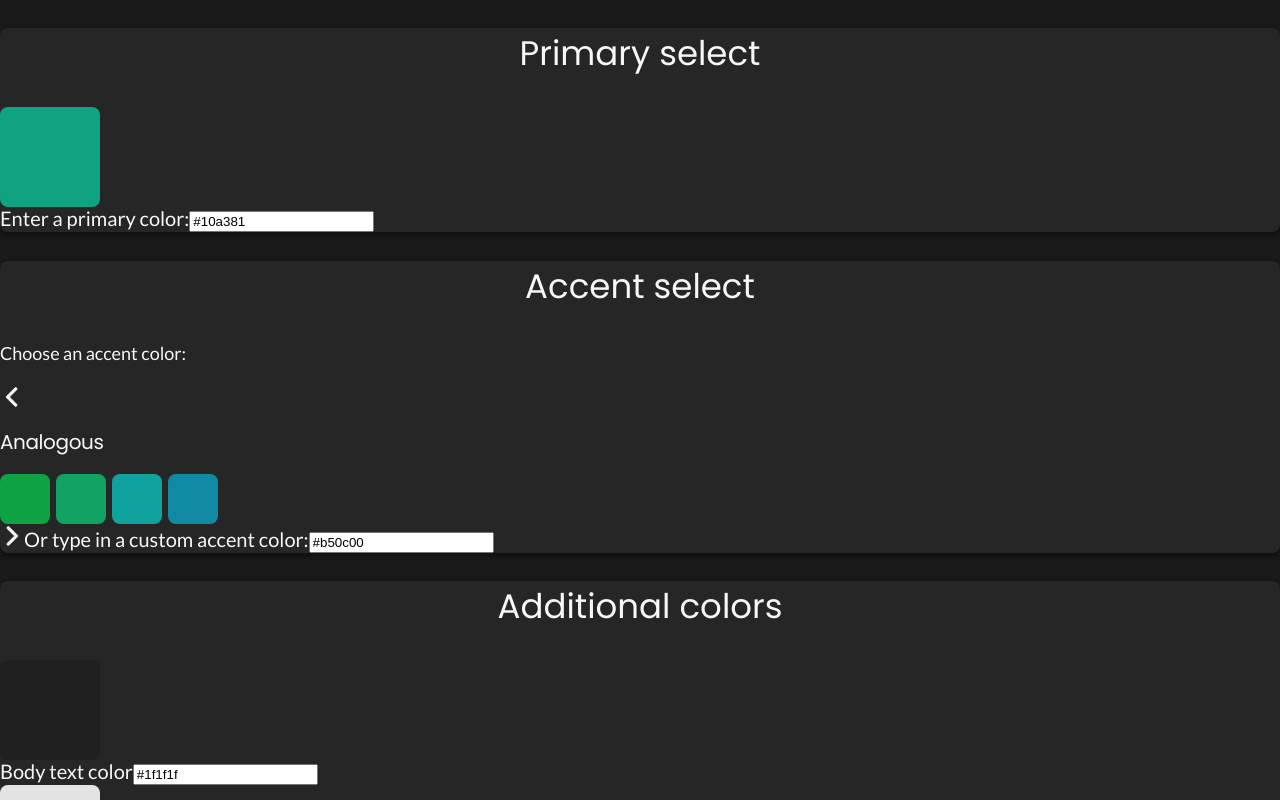
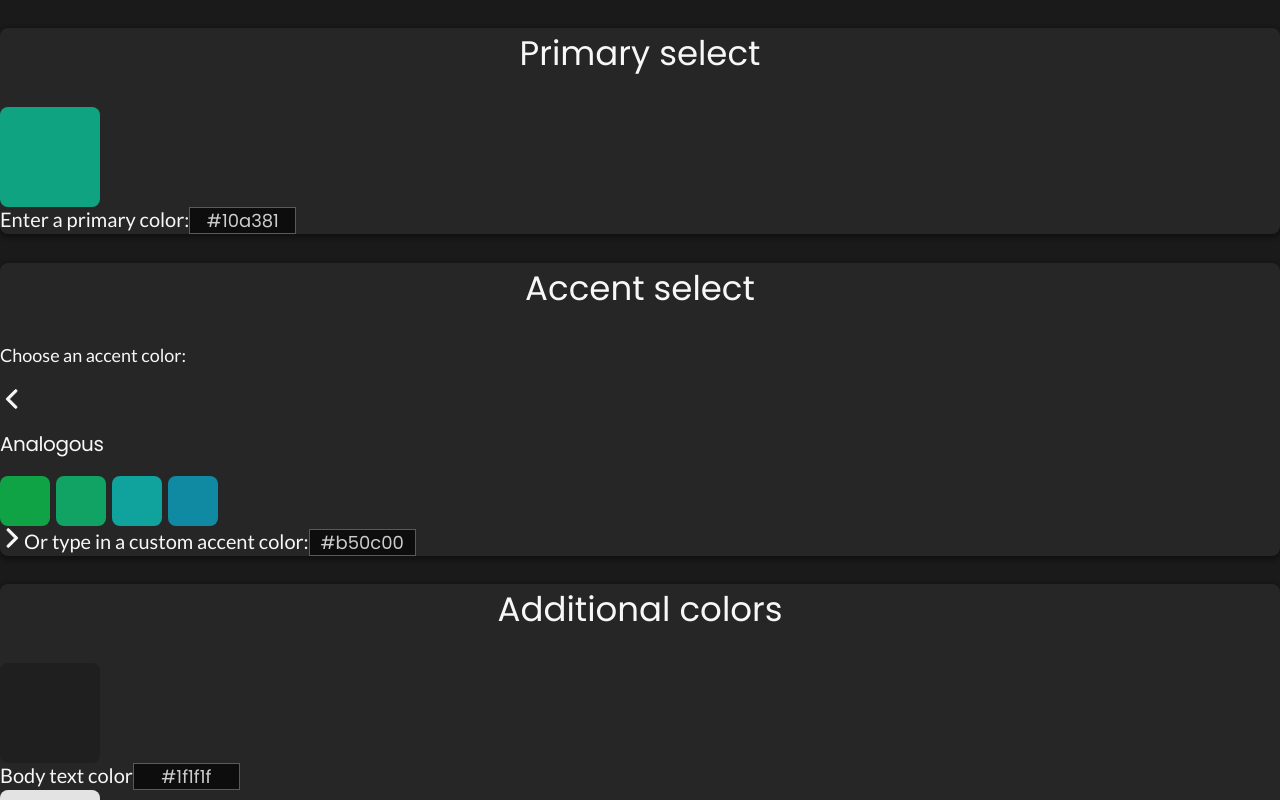
Before and after one commit to cagloria/palette-contrast, a React (Create React App) app: page / in a window 1280 px wide. Shown: the top 800 px of the page. Built offline with nearby package versions, Linux system fonts and the light colour scheme.

Commit message:
Added styles to text fields

```diff
--- a/src/components/ColorInput.js
+++ b/src/components/ColorInput.js
@@ -8,7 +8,7 @@ const Panel = styled.div`
     background-color: ${(props) => props.color};
 `;
 
-function ColorInput({ color, fieldID, fieldLabel, onColorChange }) {
+function ColorInput({ color, fieldLabel, onColorChange }) {
     const [value, setValue] = useState(color);
 
     function handleColorChange(event) {
@@ -19,15 +19,15 @@ function ColorInput({ color, fieldID, fieldLabel, onColorChange }) {
     return (
         <>
             <Panel color={color} />
-            <label htmlFor={fieldID}>{fieldLabel}</label>
+            <label>
+                {fieldLabel}
                 <input
                     className="color-select__input"
                     type="text"
-                name="color-input"
-                id={fieldID}
                     value={value}
                     onChange={handleColorChange}
                 />
+            </label>
         </>
     );
 }
--- a/src/components/accent/AccentText.js
+++ b/src/components/accent/AccentText.js
@@ -10,7 +10,6 @@ function AccentText({ accentText, onAccentTextChange }) {
         <div>
             <ColorInput
                 color={accentText}
-                fieldID="input-accent-text"
                 fieldLabel="Text on an accent background"
                 onColorChange={handleAccentTextChange}
             />
--- a/src/components/body/Background.js
+++ b/src/components/body/Background.js
@@ -10,7 +10,6 @@ function Background({ background, onBackgroundChange }) {
         <div>
             <ColorInput
                 color={background}
-                fieldID="input-background"
                 fieldLabel="Background color"
                 onColorChange={handleBackgroundChange}
             />
--- a/src/components/body/BodyText.js
+++ b/src/components/body/BodyText.js
@@ -10,7 +10,6 @@ function BodyText({ bodyText, onBodyTextChange }) {
         <div>
             <ColorInput
                 color={bodyText}
-                fieldID="input-body-text"
                 fieldLabel="Body text color"
                 onColorChange={handleBodyTextChange}
             />
--- a/src/components/primary/PrimaryText.js
+++ b/src/components/primary/PrimaryText.js
@@ -10,7 +10,6 @@ function PrimaryText({ primaryText, onPrimaryTextChange }) {
         <div>
             <ColorInput
                 color={primaryText}
-                fieldID="input-primary-text"
                 fieldLabel="Text on a primary background"
                 onColorChange={handlePrimaryTextChange}
             />
--- a/src/css/index.css
+++ b/src/css/index.css
@@ -1,16 +1,9 @@
 @import url("https://fonts.googleapis.com/css2?family=Lato&family=Poppins&display=swap");
 body {
+  font-family: "Lato", sans-serif;
   margin: 0;
   color: #f7f7f7;
   background-color: #1a1a1a;
-}
-
-button {
-  cursor: pointer;
-}
-
-body {
-  font-family: "Lato", sans-serif;
 }
 
 h1,
@@ -42,9 +35,27 @@ p {
   line-height: 27px;
 }
 
+button {
+  cursor: pointer;
+}
+
 label {
   font-size: 1.25em;
   line-height: 23px;
+}
+
+input[type="text"] {
+  font-family: "Poppins", sans-serif;
+  font-size: 0.9em;
+  line-height: 1.5em;
+  -webkit-box-sizing: border-box;
+          box-sizing: border-box;
+  width: 107px;
+  height: 27px;
+  text-align: center;
+  color: #cccccc;
+  border: 0.5px solid #5a5a5a;
+  background: #0d0d0d;
 }
 
 .component-panel {
--- a/src/scss/base/_general.scss
+++ b/src/scss/base/_general.scss
@@ -1,9 +1,57 @@
 body {
+    font-family: $font-header;
     margin: 0;
     color: $color-text;
     background-color: $color-main-background;
 }
 
+h1,
+h2,
+h3 {
+    font-family: $font-body;
+    font-weight: normal;
+    font-style: normal;
+}
+
+h1 {
+    font-size: 2.125em;
+}
+
+h2 {
+    font-size: 2.125em;
+    line-height: 51px;
+    text-align: center;
+}
+
+h3 {
+    font-size: 1.75em;
+    line-height: 42px;
+    letter-spacing: -0.02em;
+}
+
+p {
+    font-size: 1.125em;
+    line-height: 27px;
+}
+
 button {
     cursor: pointer;
 }
+
+label {
+    font-size: 1.25em;
+    line-height: 23px;
+}
+
+input[type="text"] {
+    font-family: $font-body;
+    font-size: 0.9em;
+    line-height: 1.5em;
+    box-sizing: border-box;
+    width: 107px;
+    height: 27px;
+    text-align: center;
+    color: $color-field-text;
+    border: 0.5px solid #5a5a5a;
+    background: #0d0d0d;
+}
--- a/src/scss/base/_typography.scss
+++ /dev/null
@@ -1,39 +0,0 @@
-@import url("https://fonts.googleapis.com/css2?family=Lato&family=Poppins&display=swap");
-
-body {
-    font-family: "Lato", sans-serif;
-}
-
-h1,
-h2,
-h3 {
-    font-family: "Poppins", sans-serif;
-    font-weight: normal;
-    font-style: normal;
-}
-
-h1 {
-    font-size: 2.125em;
-}
-
-h2 {
-    font-size: 2.125em;
-    line-height: 51px;
-    text-align: center;
-}
-
-h3 {
-    font-size: 1.75em;
-    line-height: 42px;
-    letter-spacing: -0.02em;
-}
-
-p {
-    font-size: 1.125em;
-    line-height: 27px;
-}
-
-label {
-    font-size: 1.25em;
-    line-height: 23px;
-}
--- a/src/scss/index.scss
+++ b/src/scss/index.scss
@@ -1,10 +1,14 @@
+@import url("https://fonts.googleapis.com/css2?family=Lato&family=Poppins&display=swap");
+
 // Variables
 $color-text: #f7f7f7;
+$color-field-text: #cccccc;
 $color-main-background: #1a1a1a;
+$font-header: "Lato", sans-serif;
+$font-body: "Poppins", sans-serif;
 
 // Base
 @import "./base/general";
-@import "./base/typography";
 @import "./base/classes";
 
 // Components
```
Lines whose indentation alone changed are shown as unchanged.
